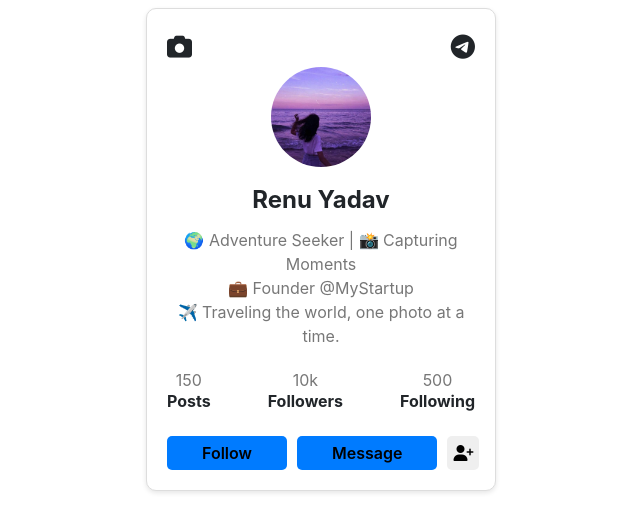
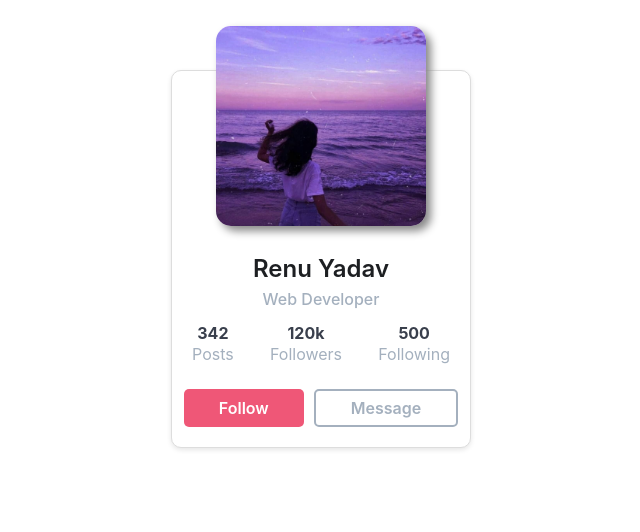
Before and after one commit to lokeshbhaskar/Popup-model, a plain HTML site: page InstagramProfileCard/index.html in a window 1280 px wide. Shown: the whole page, without its empty margins (319-959 px from the left). Drawn offline with nearby package versions, Linux system fonts and the light colour scheme.

Commit message:
some chnges

```diff
--- a/InstagramProfileCard/index.html
+++ b/InstagramProfileCard/index.html
@@ -13,28 +13,19 @@
 </head>
 
 <body>
-    <div class="container d-flex justify-content-center mt-2">
+    <div class="container d-flex justify-content-center mt-5">
 
         <div class="profile-card">
-            <div class="header">
-                <div class="logo"><i class="fa-solid fa-camera"></i></div>
-                <div class="logo2"><i class="fa-brands fa-telegram"></i>
-                </div>
-            </div>
-
             <img src="profile.jpg" alt="Profile Picture" class="profile-pic">
             <div class="username">Renu Yadav</div>
-            <div class="bio">🌍 Adventure Seeker | 📸 Capturing Moments<br>
-                💼 Founder @MyStartup<br>
-                ✈️ Traveling the world, one photo at a time.<br>
-            </div>
+            <div class="bio">Web Developer</div>
             <div class="stats">
                 <div class="stat">
-                    <p>150</p>
+                    <p>342</p>
                     <h6>Posts</h6>
                 </div>
                 <div class="stat">
-                    <p>10k</p>
+                    <p>120k</p>
                     <h6>Followers</h6>
                 </div>
                 <div class="stat">
@@ -42,12 +33,10 @@
                     <h6>Following</h6>
                 </div>
             </div>
-            <div class="footer">
-                <button class="btn1 btn-primary">Follow</button>
-                <button class="btn2 btn-primary">Message</button>
-                <button class="btn3"><i class="fa-solid fa-user-plus"></i></button>
+            <div class="buttons">
+                <button class="btn1">Follow</button>
+                <button class="btn2">Message</button>
             </div>
-
         </div>
     </div>
     <script src="https://code.jquery.com/jquery-3.5.1.slim.min.js"></script>
--- a/InstagramProfileCard/style.css
+++ b/InstagramProfileCard/style.css
@@ -1,27 +1,34 @@
-.profile-card {
-    width: 350px;
+ body{
+    margin-top: 70px;
+ }
+ .profile-card {
+    width: 300px;
     padding: 20px;
     border: 1px solid #ddd;
     border-radius: 10px;
     box-shadow: 0 2px 5px rgba(0,0,0,0.1);
     text-align: center;
-    background-color: #fff;
+    background-color: #ffffff;
   }
   .profile-pic {
-    width: 100px;
-    height: 100px;
-    border-radius: 50%;
-    margin-bottom: 15px;
+    width: 210px;
+    height: 200px;
+    border-radius: 15px;
+    margin-top: -65px;
+    margin-bottom: 25px;
+    box-shadow: 5px 5px 8px #888888;
   }
   .username {
     font-size: 1.5rem;
-    font-weight: bold;
-    margin-bottom: 10px;
+    font-weight:600;
+    color: #1d1f22;
   }
   .bio {
     font-size: 1rem;
-    color: #777;
-    margin-bottom: 20px;
+    font-weight: 500;
+    color:#a4b0be;
+    margin-bottom: 10px;
+
   }
   .stats {
     display: flex;
@@ -33,36 +40,38 @@
   }
   .stat h6 {
     margin-bottom: 5px;
-    font-weight: bold;
+    font-weight:400;
+    color: #a4b0be;
   }
   .stat p {
     margin: 0;
-    color: #777;
+    color:#393f4c;
+    font-weight: 700;
   }
-.profile-card .header{
+.buttons{
     display: flex;
-    justify-content: space-between;
-}
-.profile-card .header .logo{
-
-    font-size: 25px;
-}
-.profile-card .header .logo2{
-    font-size: 25px;
-}
-.footer{
-    display: flex;
+    justify-content: center;
     column-gap: 10px;
 }
-.footer .btn1,.btn2{
+.buttons .btn1{
     padding: 5px 35px;
     border-radius: 5px;
-    color: black;
+    color: #fff;
     font-weight: 600;
     border: none;
     text-decoration: none;
+    background-color: #ef5777;
 }
-.footer .btn1,.btn3{
+.buttons .btn2{
+    padding: 5px 35px;
+    border-radius: 5px;
+    color: #a4b0be;
+    font-weight: 600;
+    border: 2px solid #a4b0be;
+    text-decoration: none;
+    background-color:#fff;
+}
+.buttons .btn3{
     border: none;
     text-decoration: none;
     border-radius: 5px;
```
